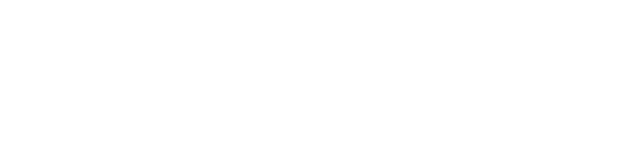
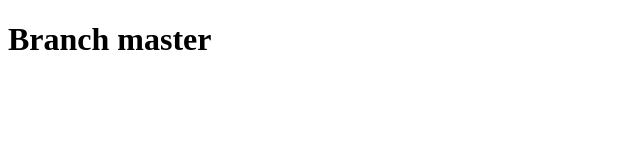
Before and after one commit to GNI060/ProjetoBranch, a plain HTML site: page index.html in a window 1280 px wide. Shown: the whole page, without its empty margins (0-640 px from the left). Drawn offline with Linux system fonts and the light colour scheme.

Commit message:
adicionando branch maste

```diff
--- a/index.html
+++ b/index.html
@@ -6,7 +6,7 @@
     <title>Exemplo3</title>
 </head>
 <body>
-
+    <h1>Branch master</h1>
 
     <!--chamando o javascript externo-->
     <script src="script.js"></script>
```
